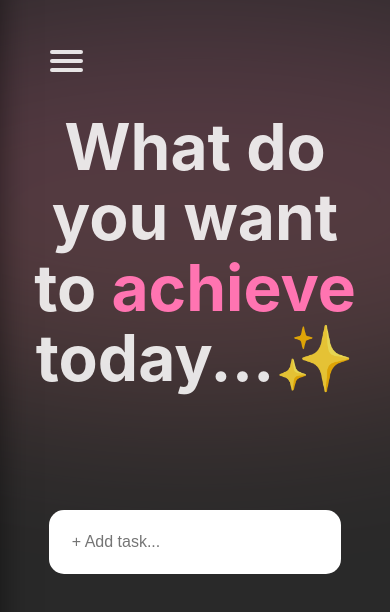
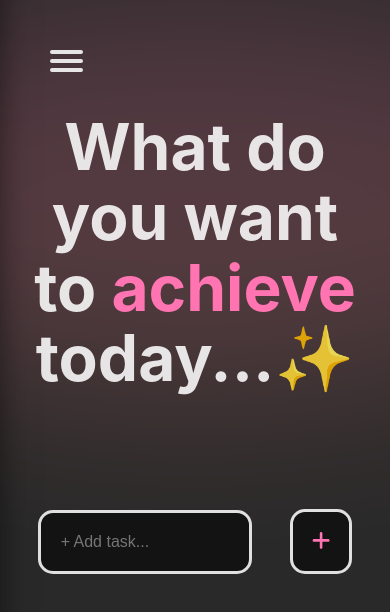
Before and after one commit to alexandrearabian/simple-todo, a React (Vite) app: page /todolist in a window 390 px wide. Shown: the top 612 px of the page. Built offline with nearby package versions, Linux system fonts and the light colour scheme; no server answers; the database is empty; sample sign-in values are in the browser's storage.

Commit message:
CSS improvements

```diff
--- a/src/components/TaskDetail.jsx
+++ b/src/components/TaskDetail.jsx
@@ -115,7 +115,7 @@ export default function TaskDetail({ task, closeDetail, isVisible, handleDeleteT
 
             <div style={{
                 position: 'absolute',
-                top: '20px',
+                top: '23px',
                 right: '35px',
             }}>
                 <FontAwesomeIcon icon={faXmark} onClick={closeDetail} style={{ fontSize: '2.5rem' }} />
--- a/src/components/TaskForm.jsx
+++ b/src/components/TaskForm.jsx
@@ -1,6 +1,8 @@
 import { useState } from "react"
 import { collection, addDoc } from "firebase/firestore";
 import { db, auth } from "../firebase/FirebaseConfig.jsx";
+import { FontAwesomeIcon } from "@fortawesome/react-fontawesome";
+import { faPlus } from "@fortawesome/free-solid-svg-icons";
 
 export default function TaskForm() {
     const [taskName, setTaskName] = useState("");
@@ -35,6 +37,12 @@ export default function TaskForm() {
     };
 
     return (
+        <div style={{
+            display: 'flex',
+            alignItems: "center",
+            justifyContent: "space-evenly"
+        }}>
+
             <form onSubmit={handleAddTask}>
                 <input
                     className="task-form"
@@ -44,5 +52,14 @@ export default function TaskForm() {
                     placeholder="+ Add task..."
                     required />
             </form>
+            <button onClick={handleAddTask} style={{
+                height: '65px',
+                border: '3px solid var(--white)',
+                borderRadius: '15px'
+            }}>
+
+                <FontAwesomeIcon icon={faPlus} />
+            </button>
+        </div>
     )
 }
--- a/src/index.css
+++ b/src/index.css
@@ -71,7 +71,7 @@ input {
   justify-content: center;
   align-items: center;
   border-radius: 15px;
-  width: 35vw;
+  width: 30vw;
   outline: none;
   border: 3px solid var(--white);
   padding: 20px;
@@ -79,6 +79,7 @@ input {
   box-sizing: border-box;
   /* Ensures padding doesn't affect width */
   margin: 1.25rem auto;
+  background-color: var(--darker);
 }
 
 
@@ -513,7 +514,7 @@ div.task.done {
     position: absolute;
     overflow: hidden;
     height: 60vh;
-    width: 80vw;
+    width: 90vw;
     border: 2px solid var(--grey);
     border-radius: 10px;
     box-shadow: 0 4px 8px rgba(0, 0, 0, 0.8);
@@ -577,7 +578,7 @@ div.task.done {
     justify-content: center;
     align-items: center;
     border-radius: 15px;
-    width: 75vw;
+    width: 55vw;
     outline: none;
     border: 3px solid var(--white);
     padding: 20px;
```
Lines whose indentation alone changed are shown as unchanged.
